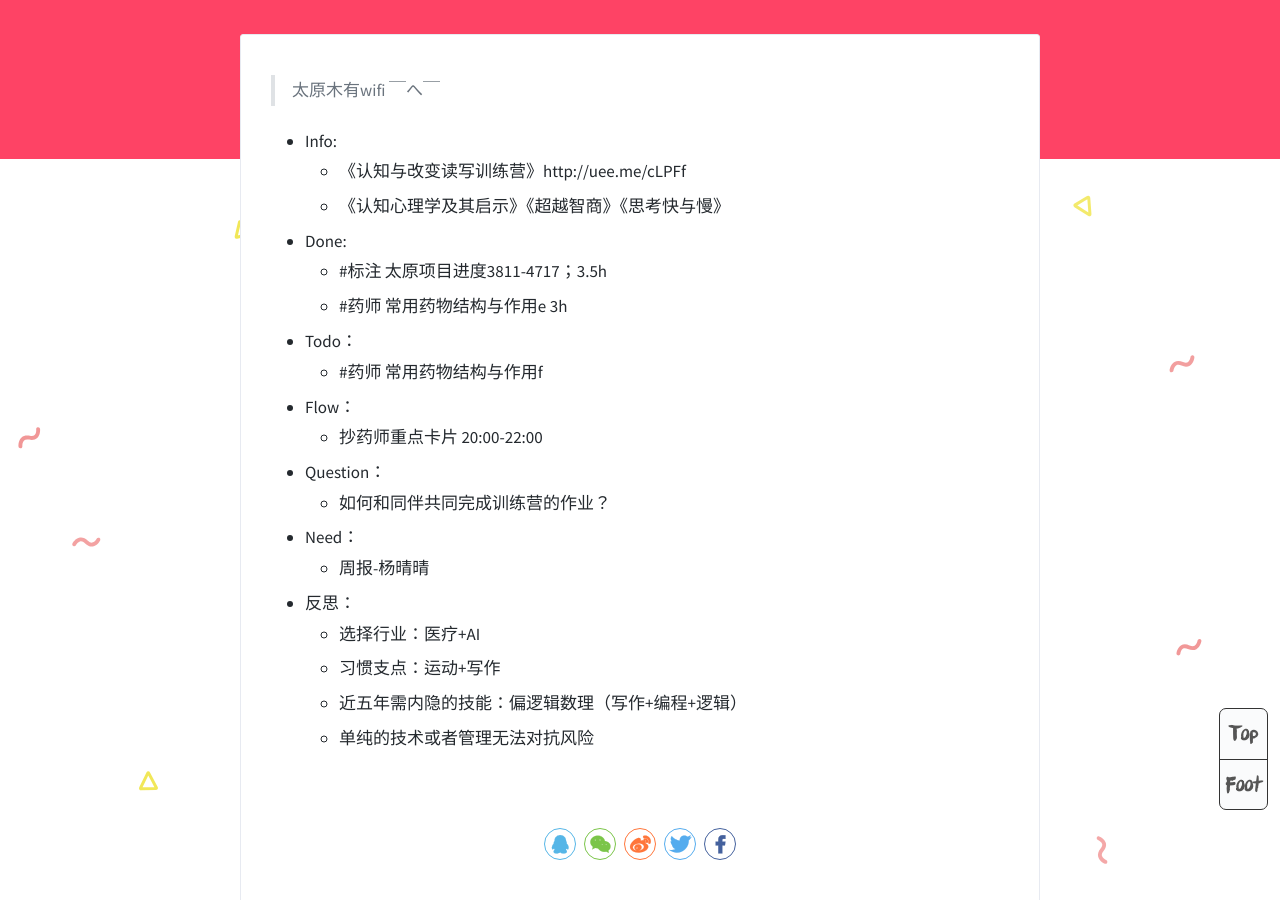
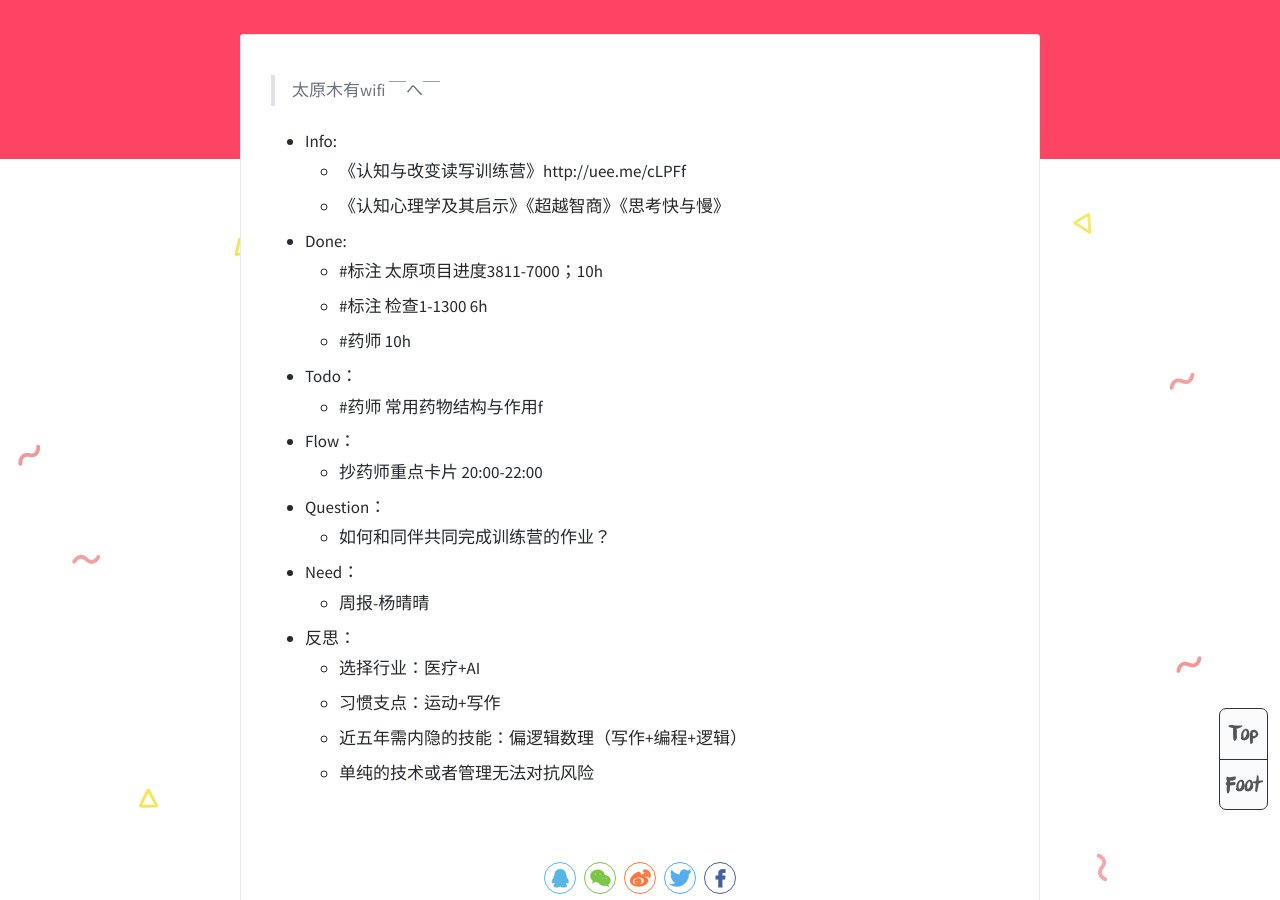
Before and after one commit to zhoudajun/zhoudajun.github.io, a Jekyll site: the page built from _posts/2019-12-29-w01-weekly.md, in a window 1280 px wide and 900 px high, scrolled down 466 px. Built offline with Jekyll 4.4.1, drawn with Linux system fonts in a browser that asks for light colours; comment, search, counter and statistics services are not loaded.

Commit message:
Update 2019-12-29-w01-weekly.md

```diff
--- a/_posts/2019-12-29-w01-weekly.md
+++ b/_posts/2019-12-29-w01-weekly.md
@@ -19,8 +19,9 @@ tags: log
   - 《认知与改变读写训练营》http://uee.me/cLPFf
   - 《认知心理学及其启示》《超越智商》《思考快与慢》
 - Done:
-  - \#标注 太原项目进度3811-4717；3.5h
-  - \#药师 常用药物结构与作用e 3h
+  - \#标注 太原项目进度3811-7000；10h
+  - \#标注 检查1-1300 6h
+  - \#药师  10h
 - Todo：
   - \#药师 常用药物结构与作用f
 - Flow：
```
